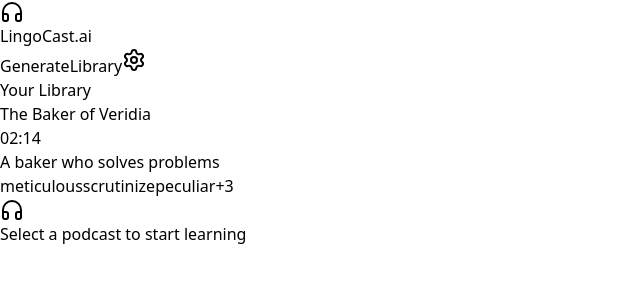
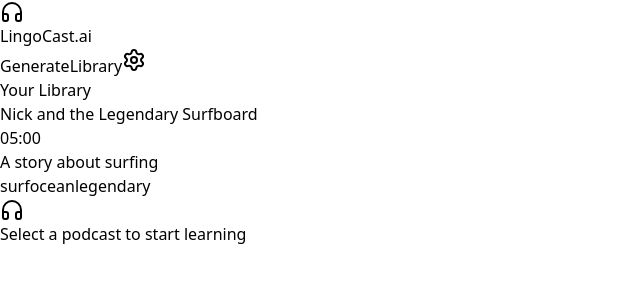
Before and after one commit to binhna/lingocast, a React (Vite) app: page / in a window 1280 px wide. Both pictures are taken after a click on the button "Library". Shown: the top 300 px of the page, without its empty margins (0-640 px from the left). Built offline with nearby package versions, Linux system fonts and the light colour scheme.

Commit message:
Add test audio file

```diff
--- a/src/App.tsx
+++ b/src/App.tsx
@@ -4,7 +4,6 @@
   Pause,
   SkipForward,
   SkipBack,
-  Plus,
   X,
   Settings,
   Database,
@@ -37,13 +36,15 @@
 // --- Mock Data for Initial State ---
 const INITIAL_PODCASTS: Podcast[] = [
   {
-    id: '1',
-    title: 'The Baker of Veridia',
-    topic: 'A baker who solves problems',
-    words: ['meticulous', 'scrutinize', 'peculiar', 'alleviate', 'unprecedented', 'ubiquitous'],
-    transcript: "In the bustling city of Veridia, there lived a young baker named Leo. Leo was known for his **meticulous** attention to detail. Every morning, he would **scrutinize** the flour, ensuring it was of the finest quality. One day, a **peculiar** customer arrived, asking for a loaf that could **alleviate** sadness. Leo accepted the challenge, mixing ingredients with **unprecedented** care. The result was a pastry so delightful it became **ubiquitous** throughout the town, bringing joy to everyone who tasted it.",
-    duration: '02:14',
-    createdAt: new Date(Date.now() - 86400000),
+    id: '2',
+    title: 'Nick and the Legendary Surfboard',
+    topic: 'A story about surfing',
+    words: ['surf', 'ocean', 'legendary'],
+    // PASTE YOUR GOOGLE DRIVE DIRECT LINK BELOW
+    audioUrl: 'https://drive.google.com/uc?export=download&id=1uf41JhMVdWt18vwa_OtD93kiR2uXwDtw',
+    transcript: "This is a placeholder transcript for Nick's story...",
+    duration: '05:00',
+    createdAt: new Date(),
   }
 ];
 
@@ -125,7 +126,7 @@
   const [progressStep, setProgressStep] = useState(0);
   const [statusMsg, setStatusMsg] = useState('');
 
-  // Settings State - Pre-filled with your likely tunnel URL
+  // Settings State
   const [settings, setSettings] = useState<AppSettings>({
     n8nWebhookUrl: 'https://chatbot.soranchi.me/webhook/generate-story',
     voiceId: 'en-US-Standard-C'
@@ -143,7 +144,6 @@
     "Finalizing..."
   ];
 
-  // --- The Real Connection Logic ---
   const handleGenerate = async () => {
     if (!topic || words.length === 0) return;
 
@@ -152,7 +152,6 @@
     setStatusMsg(steps[0]);
 
     try {
-      // 1. Send data to n8n
       const response = await fetch(settings.n8nWebhookUrl, {
         method: 'POST',
         headers: {
@@ -168,17 +167,15 @@
         throw new Error(`Server error: ${response.status}`);
       }
 
-      setStatusMsg(steps[2]); // "Synthesizing..."
+      setStatusMsg(steps[2]);
       setProgressStep(2);
 
-      // 2. Wait for JSON response { "transcript": "...", "audioUrl": "..." }
       const data = await response.json();
 
-      setStatusMsg(steps[4]); // "Finalizing..."
+      setStatusMsg(steps[4]);
       setProgressStep(4);
-      await new Promise(r => setTimeout(r, 500)); // Small pause for UX
+      await new Promise(r => setTimeout(r, 500));
 
-      // 3. Create the new podcast entry
       const newPodcast: Podcast = {
         id: Date.now().toString(),
         title: topic,
@@ -186,7 +183,7 @@
         words: [...words],
         transcript: data.transcript || "No transcript returned from server.",
         audioUrl: data.audioUrl,
-        duration: '03:45', // Placeholder duration
+        duration: '03:45',
         createdAt: new Date(),
       };
 
@@ -203,7 +200,6 @@
     }
   };
 
-  // Handle Audio Playback
   useEffect(() => {
     if (currentPodcast?.audioUrl) {
       if (!audioRef.current) {
@@ -371,10 +367,11 @@
         )}
 
         {/* VIEW: LIBRARY / PLAYER */}
-        {(activeTab === 'library' || activeTab === 'player') && (
+        {(activeTab === 'library' || activeTab === 'settings') && (
           <div className="grid grid-cols-1 lg:grid-cols-12 gap-8 animate-in fade-in duration-500">
+
             {/* List */}
-            <div className={`lg:col-span-4 space-y-4 ${currentPodcast ? 'hidden lg:block' : 'block'}`}>
+            <div className={`lg:col-span-4 space-y-4 ${currentPodcast && activeTab !== 'settings' ? 'hidden lg:block' : 'block'} ${activeTab === 'settings' ? 'hidden' : ''}`}>
               <h2 className="text-xl font-bold text-white mb-4">Your Library</h2>
               {podcasts.map((pod) => (
                 <div
@@ -382,6 +379,7 @@
                   onClick={() => {
                     setCurrentPodcast(pod);
                     setIsPlaying(false);
+                    setActiveTab('library');
                   }}
                   className={`p-4 rounded-xl border cursor-pointer transition-all hover:scale-[1.02] ${
                     currentPodcast?.id === pod.id
@@ -407,7 +405,7 @@
             </div>
 
             {/* Player View */}
-            <div className={`lg:col-span-8 ${!currentPodcast ? 'hidden lg:flex items-center justify-center' : 'block'}`}>
+            <div className={`lg:col-span-8 ${activeTab === 'settings' ? 'hidden' : (!currentPodcast ? 'hidden lg:flex items-center justify-center' : 'block')}`}>
               {currentPodcast ? (
                 <div className="bg-slate-900 border border-slate-800 rounded-2xl overflow-hidden shadow-2xl">
                   {/* Header */}
@@ -448,7 +446,6 @@
 
                   {/* Controls */}
                   <div className="p-6 bg-slate-900 border-t border-slate-800">
-                    {/* Progress Bar Mockup */}
                     <div className="w-full h-1.5 bg-slate-800 rounded-full mb-6 cursor-pointer group">
                       <div className="w-1/3 h-full bg-indigo-500 rounded-full group-hover:bg-indigo-400 relative">
                         <div className="w-3 h-3 bg-white rounded-full absolute right-0 top-1/2 -translate-y-1/2 opacity-0 group-hover:opacity-100 shadow-lg" />
@@ -475,12 +472,10 @@
                 </div>
               )}
             </div>
-          </div>
-        )}
 
             {/* VIEW: SETTINGS */}
             {activeTab === 'settings' && (
-          <div className="max-w-2xl mx-auto space-y-6 animate-in slide-in-from-bottom-4 fade-in duration-500">
+              <div className="lg:col-span-12 max-w-2xl mx-auto space-y-6 animate-in slide-in-from-bottom-4 fade-in duration-500 w-full">
                 <h2 className="text-2xl font-bold text-white mb-6">Backend Configuration</h2>
 
                 <div className="bg-slate-900 border border-slate-800 rounded-2xl p-6 space-y-6">
@@ -522,6 +517,8 @@
                 </div>
               </div>
             )}
+          </div>
+        )}
 
       </main>
     </div>
```
Lines whose indentation alone changed are shown as unchanged.
